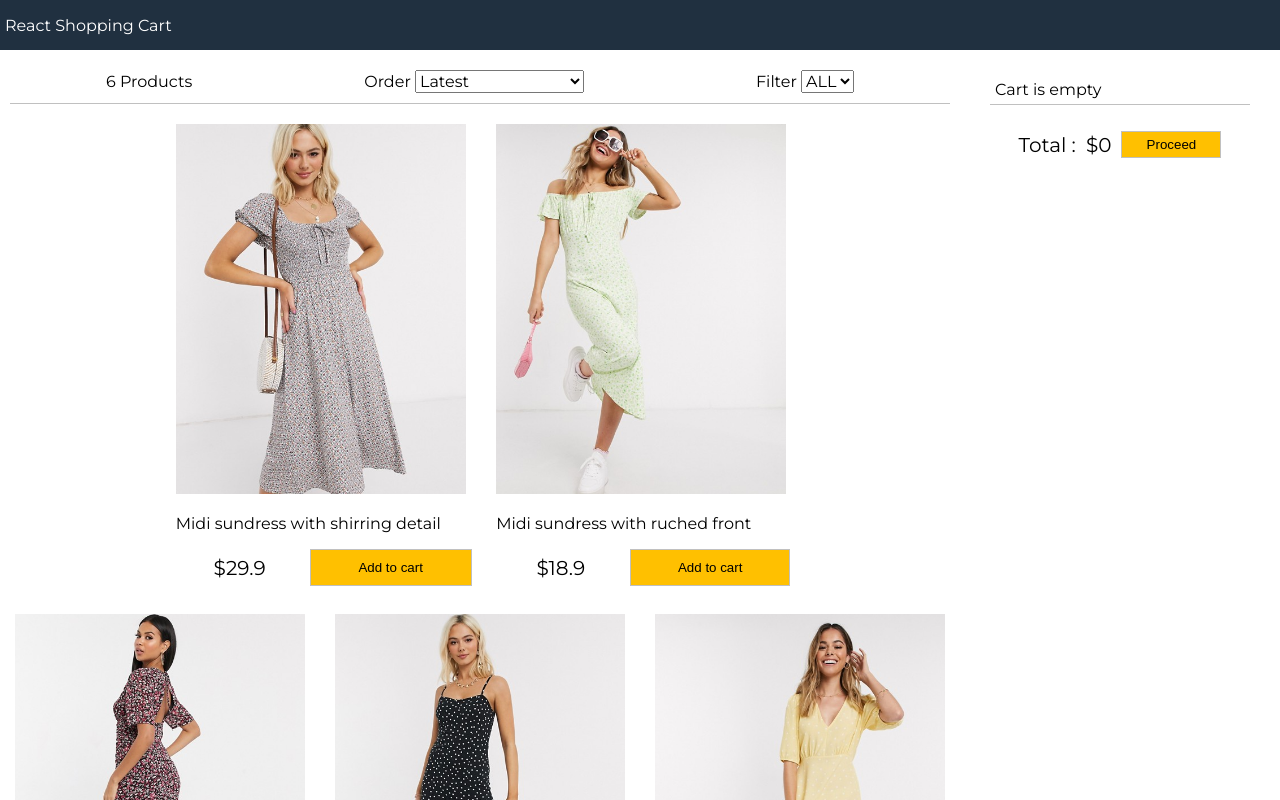
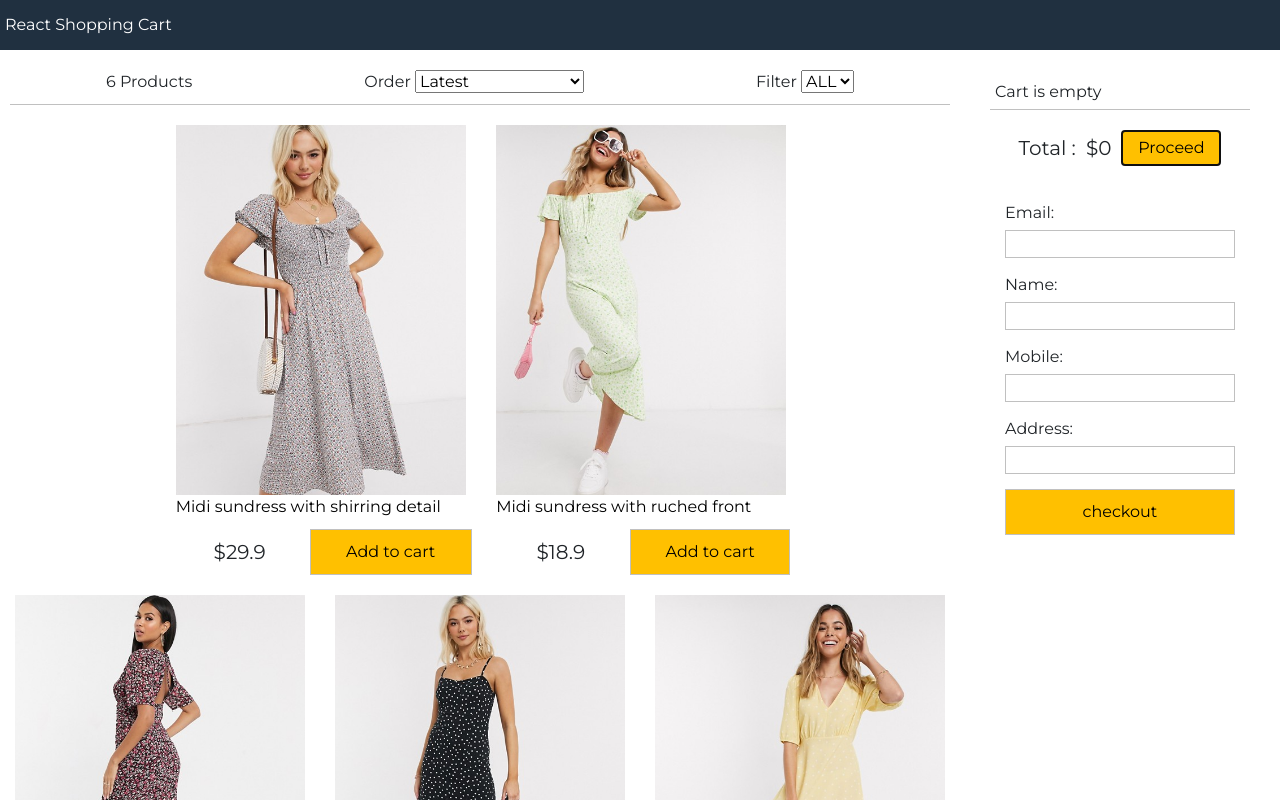
Before and after one commit to pst6/react-shopping-cart, a React (Create React App) app: page / in a window 1280 px wide. Both pictures are taken after a click on the button "Proceed". Shown: the top 800 px of the page. Built offline with nearby package versions, Linux system fonts and the light colour scheme.

Commit message:
checkout-form

```diff
--- a/public/index.html
+++ b/public/index.html
@@ -9,6 +9,7 @@
       name="description"
       content="Web site created using create-react-app"
     />
+    <link rel="stylesheet" href="https://stackpath.bootstrapcdn.com/bootstrap/4.3.1/css/bootstrap.min.css" integrity="sha384-ggOyR0iXCbMQv3Xipma34MD+dH/1fQ784/j6cY/iJTQUOhcWr7x9JvoRxT2MZw1T" crossorigin="anonymous">
     <link rel="apple-touch-icon" href="%PUBLIC_URL%/logo192.png" />
     <link href='//fonts.googleapis.com/css?family=Montserrat:thin,extra-light,light,100,200,300,400,500,600,700,800'
 rel='stylesheet' type='text/css'>
--- a/src/App.js
+++ b/src/App.js
@@ -10,7 +10,7 @@ class App extends Component {
   constructor(){
     super()
     this.state={
-      cartItems:[],
+      cartItems:(JSON.parse(localStorage.getItem("cart")))?JSON.parse(localStorage.getItem("cart")):[],
       products:data.products,
       size:"",
       sort:"",
@@ -43,10 +43,11 @@ class App extends Component {
     this.setState({
         cartItems:cartItems.filter((x)=>(x._id!==product._id))
     })
+    localStorage.setItem("cart",JSON.stringify(cartItems.filter((x)=>(x._id!==product._id))))
   }
 
   addToCart=(product)=>{
-    let cartItems=this.state.cartItems.slice()
+    const cartItems=this.state.cartItems.slice()
     let alreadyInCart=false
     cartItems.forEach((item) =>{
         if(product._id===item._id ){
@@ -64,8 +65,10 @@ class App extends Component {
         })
     }
     this.setState({
-        cartItems:cartItems,
+        cartItems:cartItems
     })
+    localStorage.setItem("cart",JSON.stringify(cartItems))
+
   }
   sortProducts=(event)=>{
     console.log(event.target.value)
@@ -80,14 +83,14 @@ class App extends Component {
                  sort ==="highestToLowest"?
                  ((a.price < b.price)? 1:-1):
                  ((a._id<b._id)?1:-1 )
+        ))
+    })}
 
+    createOrder=(order)=>{
+    alert("Save the Order named "+order.name)
 
+    }
 
-        ))
-    })
-
-
-  }
   render(){
   return (
    <div className='grid-container'>
@@ -106,13 +109,13 @@ class App extends Component {
             <Products productsList={this.state.products} addToCart={this.addToCart}/>
         </div>
         <div className="sidebar">
-          <Cart cartItems={this.state.cartItems } removeFromCart={this.removeFromCart}/>
+          <Cart cartItems={this.state.cartItems } removeFromCart={this.removeFromCart} createOrder={this.createOrder}/>
         </div>
       </div>
      </main>
 
      <footer>
-      All Rights Reserved
+      All Rights Reserved.
      </footer>
    </div>
   );
--- a/src/components/Cart.js
+++ b/src/components/Cart.js
@@ -5,13 +5,37 @@ class Cart extends Component {
     constructor(props){
         super(props)
         this.state={
-
+            proceed:false,
+            name:"",
+            email:"",
+            address:"",
+            mobile:""
         }
     }
     // remove=(product)=>{
     //     const items=this.state.cartItems.slice();
 
     // }
+    handlerproceed=()=>{
+        this.setState({
+            proceed:true
+        })
+    }
+    handleInputChange=(e)=>{
+        this.setState({
+            [e.target.name]:e.target.value})
+    }
+
+    handleSubmitForm =()=>{
+        const order={
+            name:this.state.name,
+            email:this.state.email,
+            address:this.state.address,
+            mobile:this.state.mobile,
+            cartItems:this.props.cartItems
+        }
+        this.props.createOrder(order)
+    }
 
     render() {
 
@@ -50,8 +74,56 @@ class Cart extends Component {
                 <div className="cart-footer">
                     <div>Total :</div>
                     <div>{formatCurrency( Number.parseFloat(totalCost).toFixed(1))}</div>
-                    <button className="button primary">Proceed</button>
+                    <button className="button primary" onClick={this.handlerproceed}>Proceed</button>
                 </div>
+
+                    {this.state.proceed && (
+                        <div>
+                            <form onSubmit={this.handleSubmitForm}>
+                                <ul className="form-container">
+                                    <li>
+                                        <label>Email:</label>
+                                        <input
+                                        name="email"
+                                        type="email"
+                                        required
+                                        onChange={this.handleInputChange}></input>
+                                    </li>
+                                    <li>
+                                        <label>Name:</label>
+                                        <input
+                                        name="name"
+                                        type="text"
+                                        required
+                                        onChange={this.handleInputChange}
+                                        ></input>
+                                    </li>
+
+                                    <li>
+                                        <label>Mobile:</label>
+                                        <input
+                                        name="mobile"
+                                        type="text"
+                                        required
+                                        onChange={this.handleInputChange}
+                                        ></input>
+                                    </li>
+                                    <li>
+                                        <label>Address:</label>
+                                        <input
+                                        name="address"
+                                        type="text"
+                                        required
+                                        onChange={this.handleInputChange}
+                                        ></input>
+                                    </li>
+                                    <li>
+                                        <button className="button primary" type="submit">checkout</button>
+                                    </li>
+                                </ul>
+                            </form>
+                        </div>
+                    )}
 
             </div>
         )
--- a/src/index.css
+++ b/src/index.css
@@ -209,3 +209,18 @@ flex:1 20rem;
   margin: .5rem;
   width: 10rem;
 }
+
+.form-container{
+  padding: 1rem;
+  width: 100%;
+}
+.form-container li{
+  display: flex;
+  flex-direction: column;
+  padding: .5rem;
+  margin: .5rem;
+
+}
+.form-container input{
+  border: .1rem #c0c0c0 solid;
+}
```
